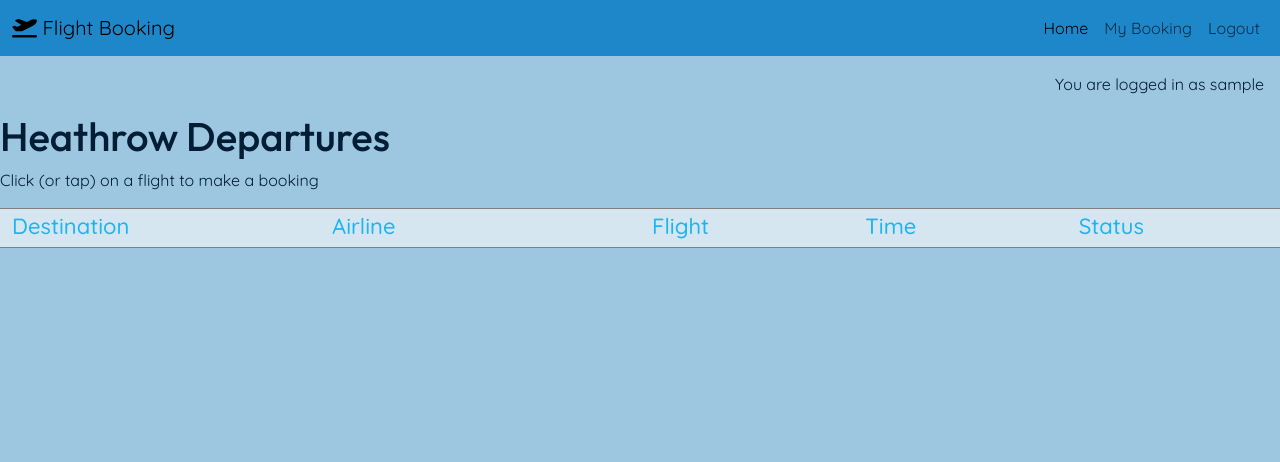
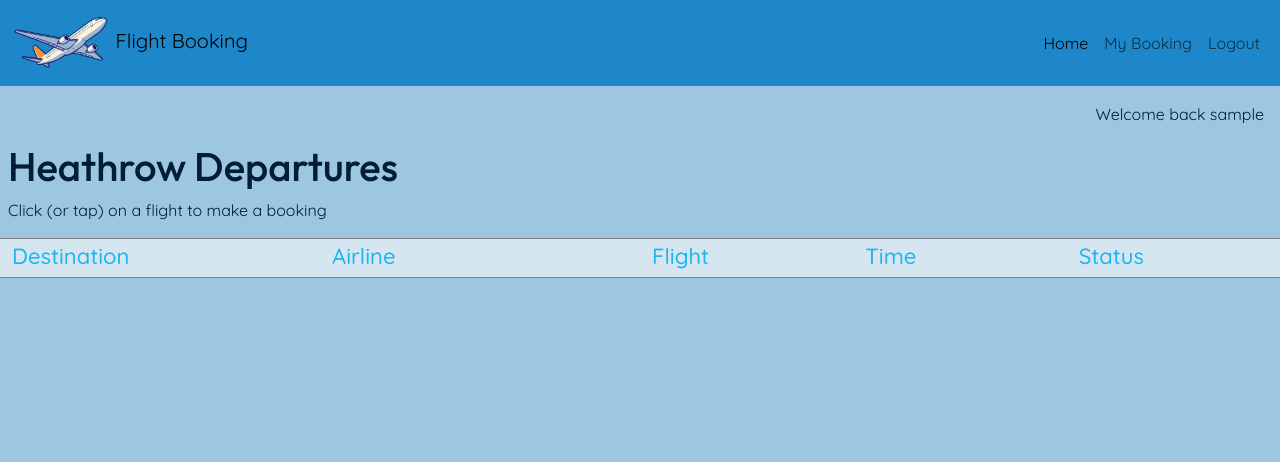
Before and after one commit to mogr20/flight-bookings, a Django app: page / in a window 1280 px wide. Shown: the top 462 px of the page. Run offline with Django 4.2, Linux system fonts and the light colour scheme; the visitor is signed in with stand-in values (Sample User, id 1); data that the repository does not hold is empty; some libraries are stand-ins or nearby versions.

Commit message:
ADD: logo and favicon

```diff
--- a/booking/templates/booking/index.html
+++ b/booking/templates/booking/index.html
@@ -3,8 +3,8 @@
 {% block content %}
 <!-- content starts here -->
 
-<h1>Heathrow Departures</h1>
-<p>Click (or tap) on a flight to make a booking</p>
+<h1 style="padding-left: 0.5rem;">Heathrow Departures</h1>
+<p style="padding-left: 0.5rem;">Click (or tap) on a flight to make a booking</p>
 
 <div class="container-fluid">
     <div class="row">
--- a/flight_bookings/settings.py
+++ b/flight_bookings/settings.py
@@ -45,13 +45,13 @@ INSTALLED_APPS = [
     'django.contrib.sessions',
     'django.contrib.messages',
     'django.contrib.staticfiles',
+    'cloudinary_storage',
     'django.contrib.sites',
     'allauth',
     'allauth.account',
     'allauth.socialaccount',
     'crispy_forms',
     'crispy_bootstrap5',
-    'cloudinary_storage',
     'cloudinary',
     'booking',
 ]
--- a/templates/base.html
+++ b/templates/base.html
@@ -11,10 +11,8 @@
 <head>
     <meta charset="UTF-8">
     <meta name="viewport" content="width=device-width, initial-scale=1.0">
-    <title>Flight Booking App</title>
-
-    <!-- Google Fonts CSS -->
-
+    <link rel="icon" type="image/x-icon" href="{% static 'images/favicon.ico' %}">
+    <title>Flight Booking</title>
 
     <!-- Bootstrap CSS -->
     <link href="https://cdn.jsdelivr.net/npm/bootstrap@5.3.3/dist/css/bootstrap.min.css" rel="stylesheet"
@@ -28,7 +26,7 @@
     <!-- Navbar -->
     <nav id="navbar" class="navbar navbar-expand-lg">
         <div class="container-fluid">
-            <a class="navbar-brand" href="{% url 'home' %}"><i class="fa-solid fa-plane-departure"></i> Flight Booking</a>
+            <a class="navbar-brand" href="{% url 'home' %}"><img src="{% static 'images/flight_bookings_logo.webp' %}" alt="The flight bookings airplane logo"> Flight Booking</a>
             <button class="navbar-toggler" type="button" data-bs-toggle="collapse" data-bs-target="#navbarText"
                 aria-controls="navbarText" aria-expanded="false" aria-label="Toggle navigation">
                 <span class="navbar-toggler-icon"></span>
@@ -105,7 +103,7 @@
 
     <main class="flex-shrink-0">
         {% if user.is_authenticated %}
-        <p class="text-end m-3">You are logged in as {{ user }}</p>
+        <p class="text-end m-3">Welcome back {{ user }}</p>
         {% else %}
         <p class="text-end m-3">Register or Login to make a booking</p>
         {% endif %}
```
Also changed, not shown: .python-version.txt (added), static/images/favicon.ico (added), static/images/flight_bookings_logo.webp (added), 2 other files.
